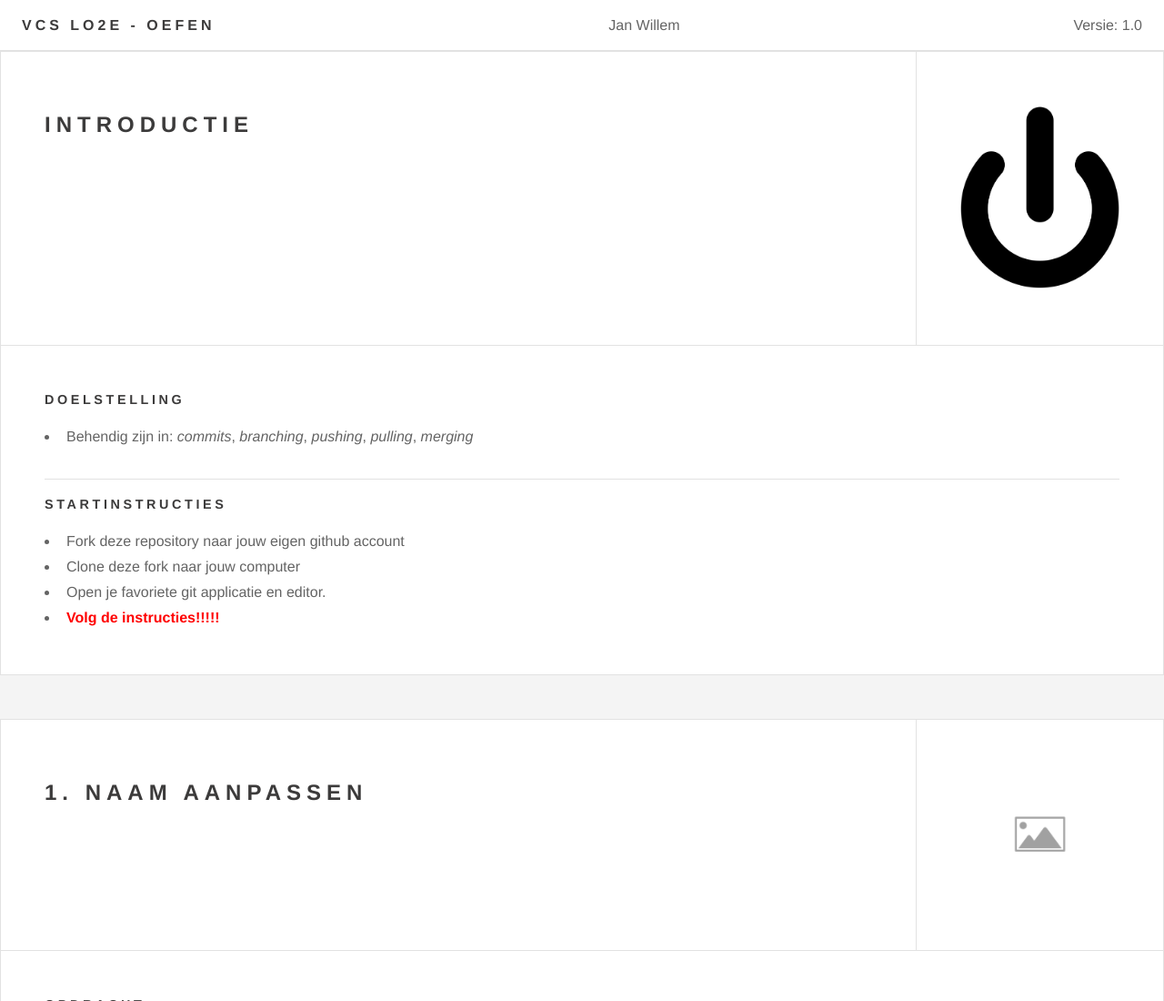
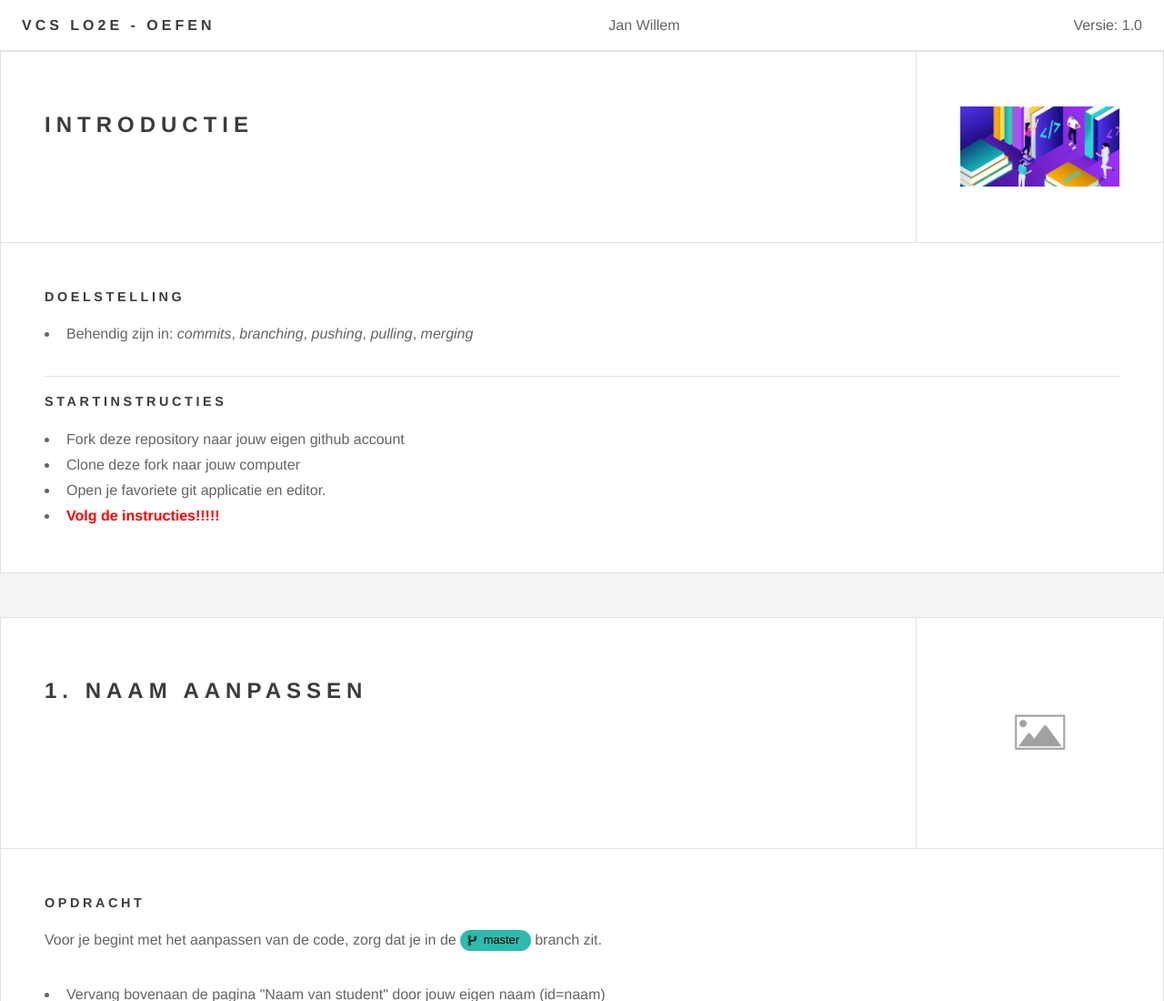
Before and after one commit to AtroJR/VBH-LO2E-Oefen, a plain HTML site: page VBH-LO2E-Oefen/index.html in a window 1280 px wide. Shown: the top 1100 px of the page at 91% size. Drawn offline with Linux system fonts and the light colour scheme.

Commit message:
Afbeelding toevoegen en plaatsen
Maak een nieuwe branch: afbeeldingen
Controleer dat je in deze branch zit
Zoek een passende afbeelding voor dit hoofdstuk (id=afbeeldingen), voeg deze afbeelding toe in de map images.
Pas de src aan van de afbeelding van dit hoofdstuk aan, zodat de nieuw toegevoegde afbeelding zichtbaar is.
Commit deze wijziging

```diff
--- a/VBH-LO2E-Oefen/index.html
+++ b/VBH-LO2E-Oefen/index.html
@@ -20,7 +20,7 @@
                         <h2>Introductie</h2>
                     </div>
                     <div class="meta">
-                        <img src="images/standby.png">
+                        <img src="images/leren-html.png">
                     </div>
                 </header>
                 <section>
```
Also changed, not shown: VBH-LO2E-Oefen/images/leren-html.png (added).
